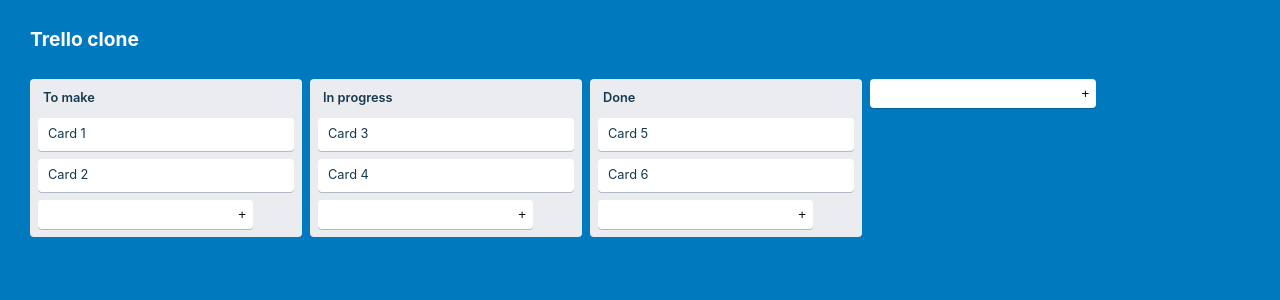
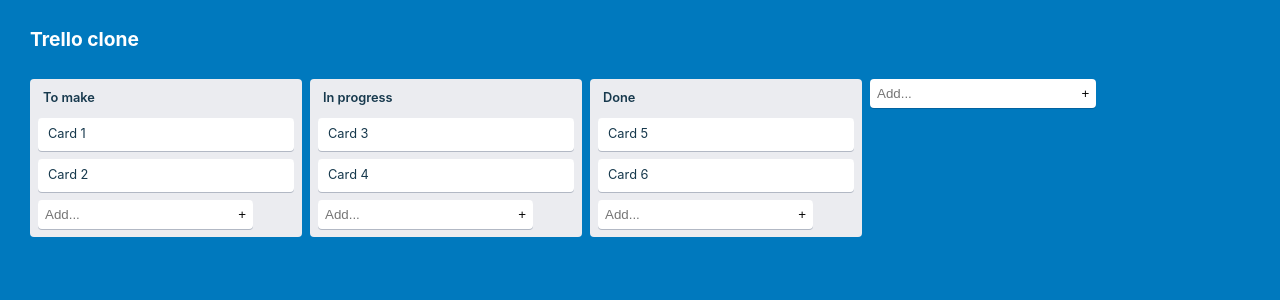
Before and after one commit to mefik1337/trello-copy, a React (Create React App) app: page / in a window 1280 px wide. Shown: the top 300 px of the page. Built offline with nearby package versions, Linux system fonts and the light colour scheme.

Commit message:
add placeholder

```diff
--- a/src/Components/Input/Input.js
+++ b/src/Components/Input/Input.js
@@ -11,6 +11,7 @@
                     className={errors ? "Errors__input Input" : "Input"}
                     type="text"
                     onChange={handleInput}
+                    placeholder="Add..."
                     value={Name}
                     name={id}/>
                 <input
```
